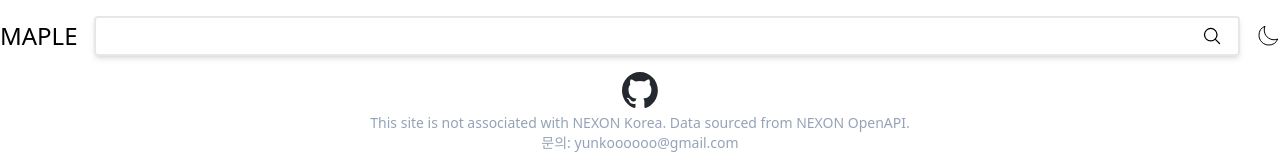
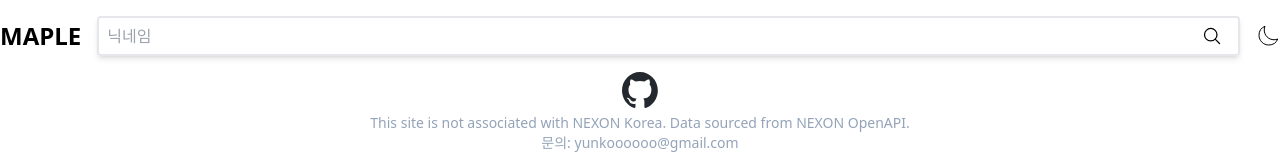
Before and after one commit to yunkooo/maple, a React (Vite) app: page / in a window 1280 px wide. Shown: the top 160 px of the page. Built offline with nearby package versions, Linux system fonts and the light colour scheme; no server answers.

Commit message:
feat: 캐릭터 정보 가져오는 로직 추가

```diff
--- a/src/api/charactor.ts
+++ b/src/api/charactor.ts
@@ -1,8 +1,15 @@
 import instance from './instance'
 
 const getOcid = async (name: string) => {
-  const res = await instance.get(`id?character_name=${name}`)
-  console.log(res)
+  const response = await instance.get(`id?character_name=${name}`)
+  return response.json()
 }
 
-export default getOcid
+const getChar = async (ocid: string, nowDate: string) => {
+  const response = await instance.get(
+    `character/basic?ocid=${ocid}&date=${nowDate}`
+  )
+  return response.json()
+}
+
+export { getOcid, getChar }
--- a/src/components/header/index.tsx
+++ b/src/components/header/index.tsx
@@ -1,12 +1,34 @@
 import Moon from '@/asset/moon_icon.svg'
 import glass from '@/asset/magnifying_glass_icon.svg'
+import { useState } from 'react'
+import { getChar, getOcid } from '@/api/charactor'
+import { getDate } from '@/utils/getDate'
 
 export default function Header() {
+  const [charName, setCharName] = useState<string>('')
+
+  const handleChange = (event: React.FormEvent<HTMLInputElement>) => {
+    setCharName(event.currentTarget.value)
+  }
+
+  const handleSubmit = async (event: React.FormEvent<HTMLFormElement>) => {
+    event.preventDefault()
+    const { ocid }: any = await getOcid(charName)
+    const info: any = await getChar(ocid, getDate())
+  }
   return (
     <header className="flex justify-center items-center gap-x-4 py-4">
-      <p className="text-2xl">MAPLE</p>
-      <form className="flex-1 flex border-2 px-2 rounded shadow-md">
-        <input className="outline-none flex-1" />
+      <p className="text-2xl font-bold">MAPLE</p>
+      <form
+        className="flex-1 flex border-2 px-2 rounded shadow-md"
+        onSubmit={handleSubmit}>
+        <input
+          className="outline-none flex-1"
+          onChange={handleChange}
+          type="text"
+          value={charName}
+          placeholder="닉네임"
+        />
         <button
           className="p-2"
           type="submit">
```
